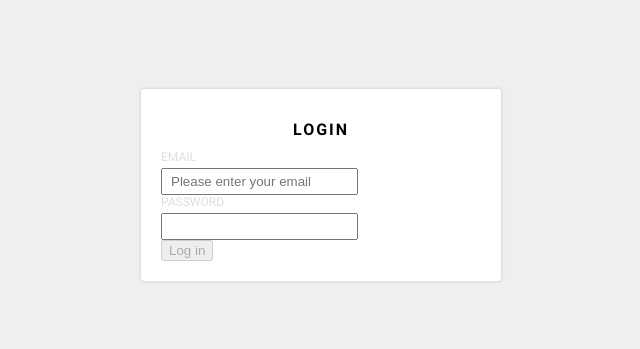
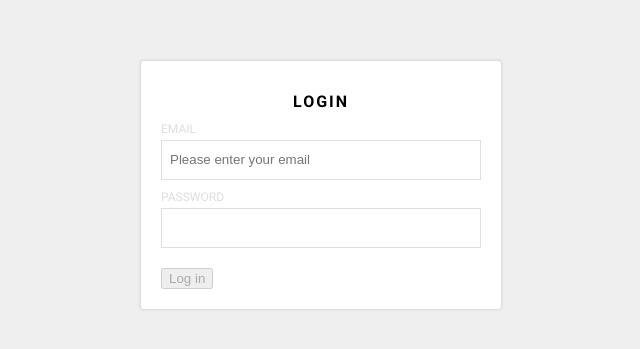
Before and after one commit to andersblom/finance-app-client, a Next.js app: page /login in a window 1280 px wide. Shown: the part 215-564 px from the top of the page, without its empty margins (319-959 px from the left). Built offline with nearby package versions, Linux system fonts and the light colour scheme.

Commit message:
Styles + active styles for input field

```diff
--- a/components/LoginForm/LoginForm.styles.jsx
+++ b/components/LoginForm/LoginForm.styles.jsx
@@ -1,3 +1,11 @@
 import styled from 'lib/styled-components';
 
-export const LoginFormContainer = styled.form``;
+export const LoginFormContainer = styled.form`
+    .input-container {
+        margin-bottom: 10px;
+
+        &:last-of-type {
+            margin-bottom: 20px;
+        }
+    }
+`;
--- a/components/LoginForm/LoginForm.tsx
+++ b/components/LoginForm/LoginForm.tsx
@@ -21,6 +21,7 @@ const LoginForm: React.FunctionComponent<Props> = ({ onSubmit }) => {
 
     return (
         <LoginFormContainer className="login-form" onSubmit={onSubmit}>
+            <div className="input-container">
                 <Input
                     name="email"
                     label="Email"
@@ -29,6 +30,8 @@ const LoginForm: React.FunctionComponent<Props> = ({ onSubmit }) => {
                     onChange={handleEmailChange}
                     value={email}
                 />
+            </div>
+            <div className="input-container">
                 <Input
                     name="password"
                     label="Password"
@@ -36,6 +39,7 @@ const LoginForm: React.FunctionComponent<Props> = ({ onSubmit }) => {
                     onChange={handlePasswordChange}
                     value={password}
                 />
+            </div>
             <input type="submit" value="Log in" disabled={isSubmitDisabled} />
         </LoginFormContainer>
     );
--- a/components/ui/form/Input/Input.styles.tsx
+++ b/components/ui/form/Input/Input.styles.tsx
@@ -1,14 +1,37 @@
-import styled from 'lib/styled-components';
+import styled, { css } from 'lib/styled-components';
 
 import { FormLabel } from 'lib/styles/typography';
+import { inputStyles } from 'lib/styles/mixins';
 
-export const InputContainer = styled.div``;
+type InputProps = {
+    active: boolean;
+};
 
-export const StyledInputField = styled.input`
-    padding: 4px 8px;
+export const StyledInputField = styled.input<InputProps>`
+    ${inputStyles}
+    width: 100%;
+
+    transition: 200ms border-color ease;
+
+    ${props =>
+        props.active &&
+        css`
+            border-color: black;
+        `}
 `;
 
-export const Label = styled(FormLabel)`
+type LabelProps = {
+    active: boolean;
+};
+
+export const Label = styled(FormLabel)<LabelProps>`
     display: block;
     margin-bottom: 4px;
+    transition: 200ms color ease;
+
+    ${props =>
+        props.active &&
+        css`
+            color: ${props.theme.color.main};
+        `}
 `;
--- a/components/ui/form/Input/Input.tsx
+++ b/components/ui/form/Input/Input.tsx
@@ -1,6 +1,27 @@
-import React from 'react';
+import React, { useState } from 'react';
 
-import { InputContainer, StyledInputField, Label } from './Input.styles';
+import { StyledInputField, Label } from './Input.styles';
+
+const useInputActiveState = () => {
+    const [active, setActive] = useState(false);
+
+    const handleFocus = () => {
+        if (!active) {
+            setActive(true);
+        }
+    };
+    const handleBlur = () => {
+        if (active) {
+            setActive(false);
+        }
+    };
+
+    return {
+        active,
+        handleFocus,
+        handleBlur,
+    };
+};
 
 type Props = {
     name: string;
@@ -18,10 +39,12 @@ const Input: React.FunctionComponent<Props> = ({
     placeholder = '',
     onChange,
     value,
-}) => (
-    <InputContainer>
+}) => {
+    const { active, handleFocus, handleBlur } = useInputActiveState();
+    return (
+        <div>
             {label && (
-            <Label htmlFor={name} className="input-label">
+                <Label active={active} htmlFor={name} className="input-label">
                     {label}
                 </Label>
             )}
@@ -32,8 +55,12 @@ const Input: React.FunctionComponent<Props> = ({
                 placeholder={placeholder}
                 onChange={onChange}
                 value={value}
+                active={active}
+                onFocus={handleFocus}
+                onBlur={handleBlur}
             />
-    </InputContainer>
+        </div>
     );
+};
 
 export default Input;
--- a/lib/styles/mixins.ts
+++ b/lib/styles/mixins.ts
@@ -6,3 +6,13 @@ export const panelStyles = css`
     border-radius: 3px;
     padding: 20px;
 `;
+
+export const inputStyles = css`
+    padding: 4px 8px;
+    height: 40px;
+    box-sizing: border-box;
+
+    box-shadow: none;
+    outline: none;
+    border: 1px solid #dedede;
+`;
```
Lines whose indentation alone changed are shown as unchanged.
